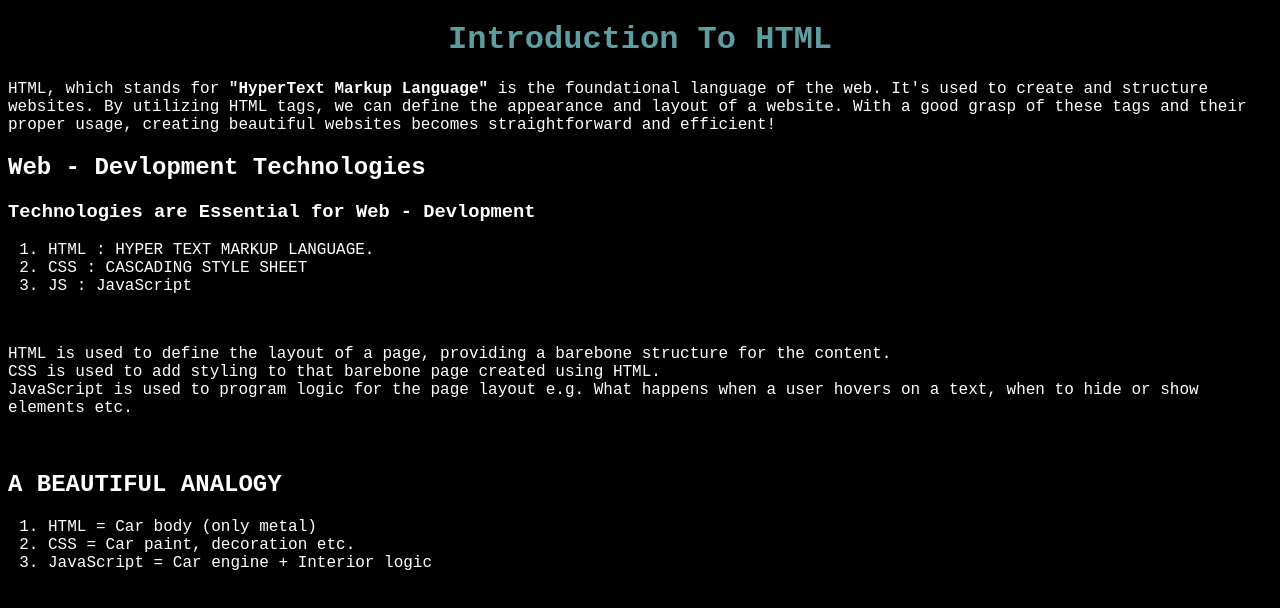
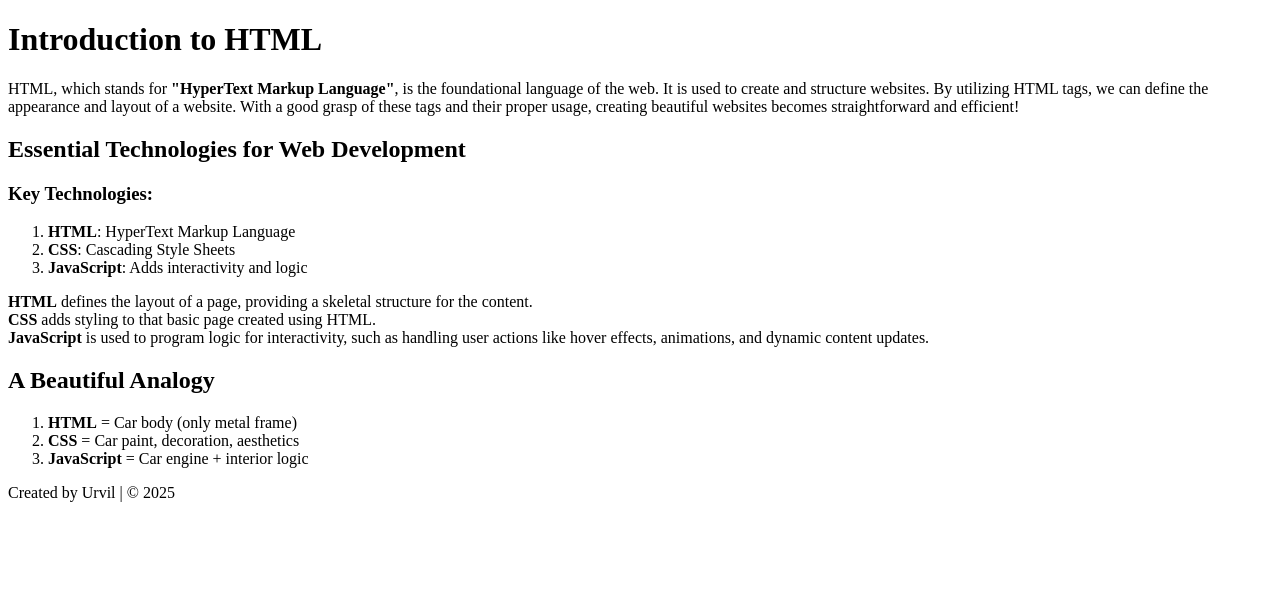
Before and after one commit to uvpatel/Learnings, a plain HTML site: page Introduction/index.html in a window 1280 px wide. Drawn offline with Linux system fonts and the light colour scheme.

Commit message:
Changes in html intro file using symmenting tags add footer and remove spelling mistakes and fixes bugs

```diff
--- a/Introduction/index.html
+++ b/Introduction/index.html
@@ -3,61 +3,53 @@
 <head>
     <meta charset="UTF-8">
     <meta name="viewport" content="width=device-width, initial-scale=1.0">
-    <title>Introduction To HTML</title>
-    <style>
-        body{
-            background-color: black;
-            color: white;
-            font-family: 'Courier New', Courier, monospace;
-
-        }
-        h1{
-            color: cadetblue;
-            text-align: center;
-            font-weight: bold;
-        }
-
-    </style>
+    <title>Introduction to HTML</title>
 </head>
 <body>
-    <h1>Introduction To HTML</h1>
-    <p>HTML, which stands for <strong>
-        "HyperText Markup Language"
-    </strong>is the foundational language of
-        the web. It's used to create and structure websites. By utilizing HTML tags, we can
-        define the appearance and layout of a website. With a good grasp of these tags and
-        their proper usage, creating beautiful websites becomes straightforward and efficient!</p>
 
-     <h2>Web - Devlopment Technologies</h2>
-     <h3>Technologies are Essential for Web - Devlopment</h3>
-     <ol>
-        <li>HTML : HYPER TEXT MARKUP LANGUAGE.</li>
-        <li>CSS : CASCADING STYLE SHEET</li>
-        <li>JS : JavaScript</li>
-     </ol><br>
+    <header>
+        <h1>Introduction to HTML</h1>
+    </header>
 
-     <p>HTML is used to define the layout of a page, providing a barebone structure for the
-        content. <br>
-        CSS is used to add styling to that barebone page created using HTML. <br>
-        JavaScript is used to program logic for the page layout e.g. What happens when a user
-        hovers on a text, when to hide or show elements etc.</p>   <br>
-        <h2>
-            A BEAUTIFUL ANALOGY
-        </h2>
-        <ol>
-            <li>
+    <main>
+        <section>
+            <p>
+                HTML, which stands for <strong>"HyperText Markup Language"</strong>, is the foundational language of the web.
+                It is used to create and structure websites. By utilizing HTML tags, we can define the appearance and layout
+                of a website. With a good grasp of these tags and their proper usage, creating beautiful websites becomes
+                straightforward and efficient!
+            </p>
+        </section>
 
-                HTML = Car body (only metal)
-            </li>
-            <li>
+        <section>
+            <h2>Essential Technologies for Web Development</h2>
+            <h3>Key Technologies:</h3>
+            <ol>
+                <li><strong>HTML</strong>: HyperText Markup Language</li>
+                <li><strong>CSS</strong>: Cascading Style Sheets</li>
+                <li><strong>JavaScript</strong>: Adds interactivity and logic</li>
+            </ol>
+            <p>
+                <strong>HTML</strong> defines the layout of a page, providing a skeletal structure for the content. <br>
+                <strong>CSS</strong> adds styling to that basic page created using HTML. <br>
+                <strong>JavaScript</strong> is used to program logic for interactivity, such as handling user actions
+                like hover effects, animations, and dynamic content updates.
+            </p>
+        </section>
 
-                CSS = Car paint, decoration etc.
-            </li>
-            <li>
+        <section>
+            <h2>A Beautiful Analogy</h2>
+            <ol>
+                <li><strong>HTML</strong> = Car body (only metal frame)</li>
+                <li><strong>CSS</strong> = Car paint, decoration, aesthetics</li>
+                <li><strong>JavaScript</strong> = Car engine + interior logic</li>
+            </ol>
+        </section>
+    </main>
 
-                JavaScript = Car engine + Interior logic
-            </li>
-        </ol>
+    <footer>
+        <p>Created by Urvil | &copy; 2025</p>
+    </footer>
 
 </body>
 </html>
```
